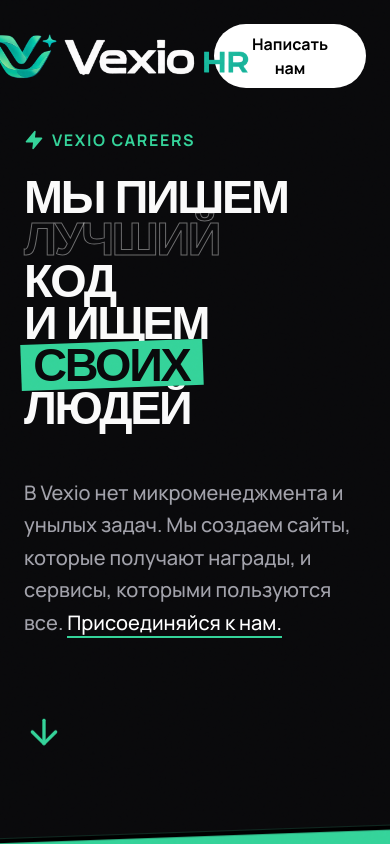
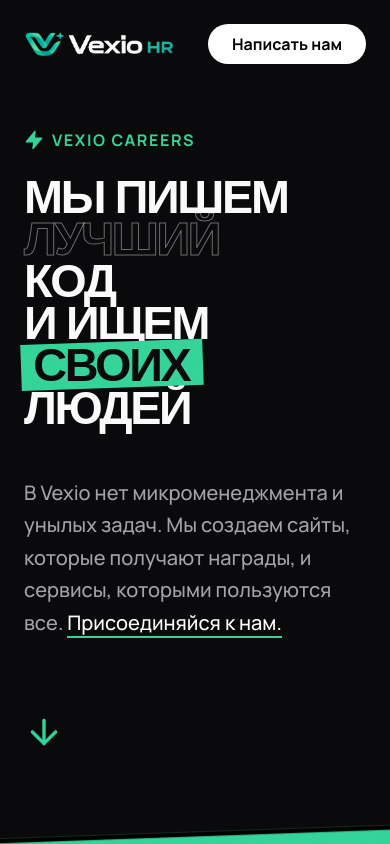
Before and after one commit to maxxmoto/vexio-hr, a React (Vite) app: page / in a window 390 px wide. Shown: the top 844 px of the page. Built offline with nearby package versions, Linux system fonts and the light colour scheme; a web font is replaced by a local one.

Commit message:
Adapt logo for mobile

```diff
--- a/src/App.jsx
+++ b/src/App.jsx
@@ -196,7 +196,7 @@
       <nav className={`fixed w-full top-0 z-40 transition-all duration-300 border-b ${scrolled ? 'bg-[#09090b]/80 backdrop-blur-md border-zinc-800 py-4' : 'bg-transparent border-transparent py-6'}`}>
         <div className="max-w-7xl mx-auto px-6 md:px-12 flex justify-between items-center">
            <div className="font-display font-black text-2xl tracking-tighter flex items-center gap-2">
-            <img src={import.meta.env.BASE_URL + 'logo.png'} alt="VEXIO" className="h-8 w-auto" style={{ transform: 'scale(1.4)' }} />
+            <img src={import.meta.env.BASE_URL + 'logo.png'} alt="VEXIO" className="h-6 md:h-8 w-auto md:scale-[1.4]" />
           </div>
           <div className="hidden md:flex gap-8 font-bold text-sm uppercase tracking-widest">
             <a href="#culture" className="hover:text-emerald-400 transition-colors hover:-translate-y-1 transform inline-block">Культура</a>
```
